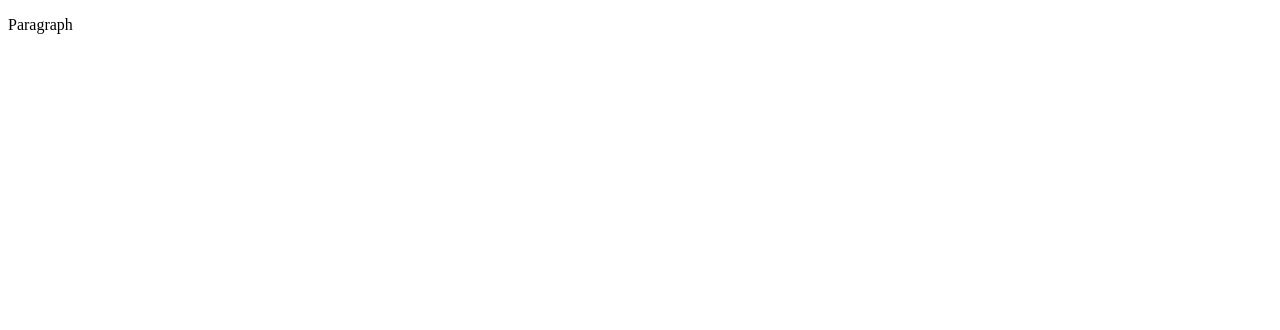
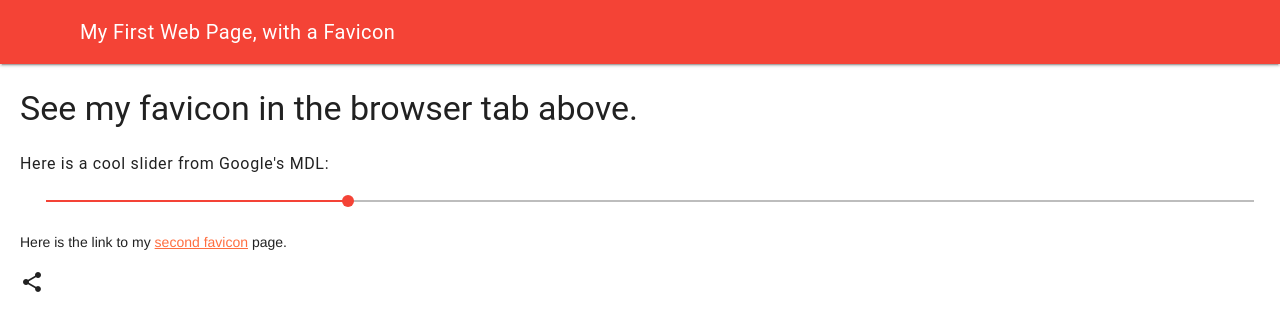
Before and after one commit to ICD2O-Digital-Tech-AnastasiiaL/Unit1-06-HTML-Favicon, a plain HTML site: page index.html in a window 1280 px wide. Drawn offline with nearby package versions, Linux system fonts and the light colour scheme.

Commit message:
Created my first web page, with a favicon

```diff
--- a/index.html
+++ b/index.html
@@ -1,9 +1,55 @@
 <!DOCTYPE html>
-<html>
+<!-- Unit1-06-HTML-Favicon -->
+<html lang="en-ca">
   <head>
-    <title>Title</title>
+    <meta charset="utf-8">
+    <meta name="description" content="My First Webpage, with a Favicon">
+    <meta name="keywords" content="immaculata, ics2o">
+    <meta name="author" content="Anastaiia Lebedenko">
+    <meta name="viewport" content="width=device-width, initial-scale=1.0">
+
+		<!-- For the favicon on this page -->
+    <link rel="apple-touch-icon" sizes="180x180" href="./favicon/">
+    <link rel="icon" type="image/png" sizes="32x32" href="./favicon/favicon-32x32.png">
+    <link rel="icon" type="image/png" sizes="16x16" href="./favicon/favicon-16x16.png">
+    <link rel="manifest" href="./favicon/site.webmanifest">
+
+		<!-- To use Google's MDL -->
+    <link rel="stylesheet" href="https://fonts.googleapis.com/icon?family=Material+Icons">
+    <link rel="stylesheet" href="https://code.getmdl.io/1.3.0/material.red-deep_orange.min.css" />
+    <title>My First Web Page, with a Favicon</title>
   </head>
   <body>
-    <p>Paragraph</p>
+		<!-- To use Google's MDL -->
+		<script defer src="https://code.getmdl.io/1.3.0/material.min.js"></script>
+
+		<div class = "mdl-layout mdl-js-layout mdl-layout--fixed-header">
+
+			<!-- Web page header -->
+	    <header class = "mdl-layout__header">
+	      <div class = "mdl-layout__header-row">
+	        <span class = "mdl-layout-title">My First Web Page, with a Favicon</span>
+	      </div>
+	    </header>
+
+			<!-- Container for web page content -->
+	    <main class = "mdl-layout__content" style = "padding-left:20px">
+
+		    <h3>See my favicon in the browser tab above.</h3>
+
+				<!-- Slider with Starting Value -->
+				<h6>Here is a cool slider from Google's MDL:</h6>
+				<input class="mdl-slider mdl-js-slider" type="range" min="0" max="100" value="25" tabindex="0">
+				<br>
+		    <p>
+		      Here is the link to my <a href="./favicon.html">second favicon</a> page.
+		    </p>
+			<!-- Multiline Tooltip -->
+			<div id="tt4" class="icon material-icons">share</div>
+			<div class="mdl-tooltip" for="tt4">
+			Share your cool slider<br>via social media and contacts
+			</div>
+			</main>
+		</div>
   </body>
 </html>
```
Also changed, not shown: favicon.html (added), favicon/android-chrome-192x192.png (added), favicon/android-chrome-512x512.png (added), favicon/apple-touch-icon.png (added), favicon/favicon-16x16.png (added), favicon/favicon-32x32.png (added), favicon/favicon.ico (added), favicon/site.webmanifest (added).
